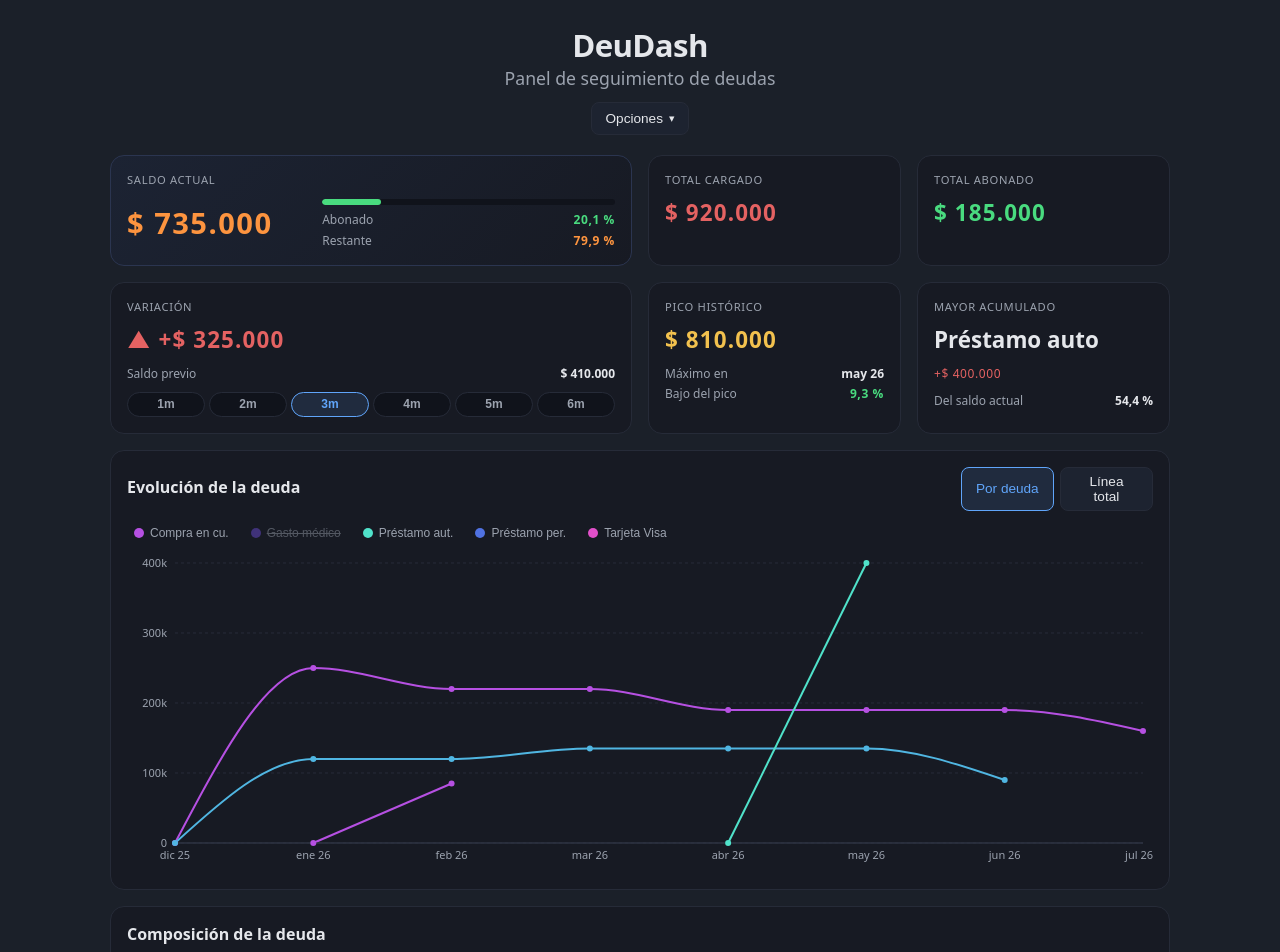
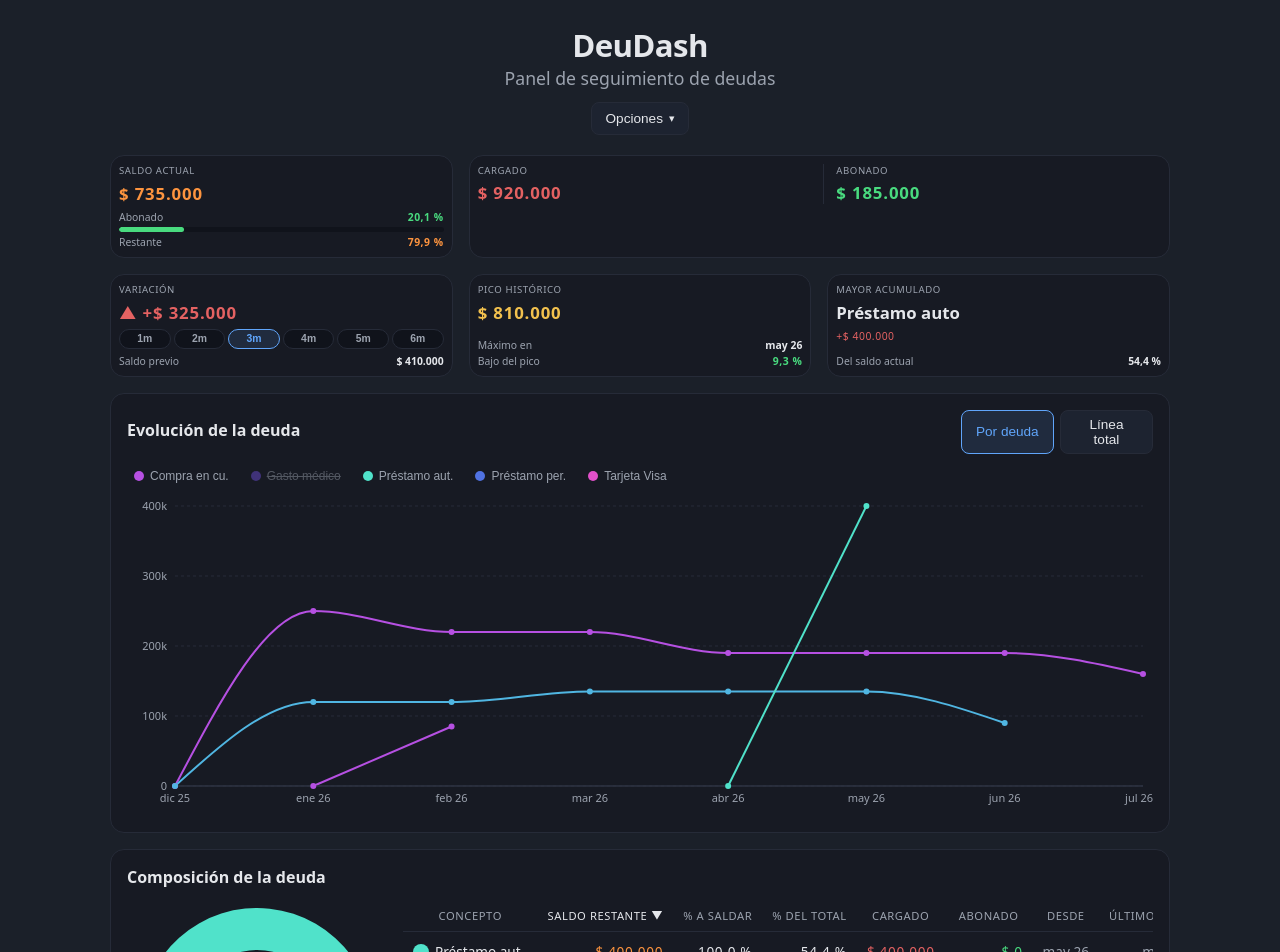
Before and after one commit to glramirezj26-cloud/deudash, a React (Vite) app: page / in a window 1280 px wide. Shown: the top 952 px of the page. Built offline with nearby package versions, Linux system fonts and the light colour scheme.

Commit message:
beta 1.7.0

```diff
--- a/src/components/Composicion.tsx
+++ b/src/components/Composicion.tsx
@@ -7,6 +7,53 @@ interface Props {
   entradas: Entrada[];
   onRecolor: (nombre: string, color: string) => void;
   onEliminarConcepto: (nombre: string) => void;
+}
+
+type Clave =
+  | 'nombre'
+  | 'saldo'
+  | 'porcentajeRestante'
+  | 'porciento'
+  | 'totalCredito'
+  | 'totalDebito'
+  | 'desde'
+  | 'ultimoMes'
+  | 'mesesActivo';
+
+interface Sort {
+  clave: Clave;
+  dir: 'asc' | 'desc';
+}
+
+function comparar(a: ResumenConcepto, b: ResumenConcepto, clave: Clave, dir: 'asc' | 'desc'): number {
+  const invertir = dir === 'asc' ? 1 : -1;
+  switch (clave) {
+    case 'nombre':
+      return a.nombre.localeCompare(b.nombre, 'es') * invertir;
+    case 'porcentajeRestante': {
+      const av = a.saldo <= 0 ? null : a.porcentajeRestante;
+      const bv = b.saldo <= 0 ? null : b.porcentajeRestante;
+      if (av === null || bv === null) {
+        if (av === null && bv === null) return 0;
+        return av === null ? 1 : -1;
+      }
+      return (av - bv) * invertir;
+    }
+    case 'saldo':
+      return (a.saldo - b.saldo) * invertir;
+    case 'porciento':
+      return (a.porciento - b.porciento) * invertir;
+    case 'totalCredito':
+      return (a.totalCredito - b.totalCredito) * invertir;
+    case 'totalDebito':
+      return (a.totalDebito - b.totalDebito) * invertir;
+    case 'desde':
+      return (a.desdeFecha - b.desdeFecha) * invertir;
+    case 'ultimoMes':
+      return (a.ultimoFecha - b.ultimoFecha) * invertir;
+    case 'mesesActivo':
+      return (a.mesesActivo - b.mesesActivo) * invertir;
+  }
 }
 
 function TooltipTorta({ active, payload }: { active?: boolean; payload?: Array<{ payload?: ResumenConcepto }> }) {
@@ -25,7 +72,9 @@ function TooltipTorta({ active, payload }: { active?: boolean; payload?: Array<{
 
 export default function Composicion({ entradas, onRecolor, onEliminarConcepto }: Props) {
   const [recoloreando, setRecoloreando] = useState<string | null>(null);
+  const [sort, setSort] = useState<Sort>({ clave: 'saldo', dir: 'desc' });
   const resumen = resumenPorConcepto(entradas);
+  const ordenadas = [...resumen].sort((a, b) => comparar(a, b, sort.clave, sort.dir));
   const paraTorta = resumen.filter((r) => r.saldo > 0);
   const saldoTotal = resumen.reduce((s, r) => s + r.saldo, 0);
   const cargadoTotal = resumen.reduce((s, r) => s + r.totalCredito, 0);
@@ -37,6 +86,14 @@ export default function Composicion({ entradas, onRecolor, onEliminarConcepto }:
   const colorDisponibleEn = (nombre: string, c: string) => {
     const usados = coloresUsadosEn(nombre);
     return paletaAgotadaEn(usados) || !usados.has(c);
+  };
+
+  const cambiarOrden = (clave: Clave) => {
+    setSort((prev) =>
+      prev.clave === clave
+        ? { clave, dir: prev.dir === 'asc' ? 'desc' : 'asc' }
+        : { clave, dir: clave === 'nombre' ? 'asc' : 'desc' }
+    );
   };
 
   if (entradas.length === 0) {
@@ -90,24 +147,65 @@ export default function Composicion({ entradas, onRecolor, onEliminarConcepto }:
           <table className="tabla-resumen">
             <thead>
               <tr>
-                <th>Concepto</th>
-                <th className="col-monto">Saldo restante</th>
-                <th className="col-monto" title="Porcentaje pendiente de saldar">
-                  % a saldar
+                <th aria-sort={sort.clave === 'nombre' ? (sort.dir === 'asc' ? 'ascending' : 'descending') : 'none'}>
+                  <button type="button" className="th-ordenable" onClick={() => cambiarOrden('nombre')}>
+                    Concepto
+                    {sort.clave === 'nombre' && <span aria-hidden>{sort.dir === 'asc' ? ' ▲' : ' ▼'}</span>}
+                  </button>
                 </th>
-                <th className="col-monto">% del total</th>
-                <th className="col-monto">Cargado</th>
-                <th className="col-monto">Abonado</th>
-                <th title="Desde cuándo la tenés">Desde</th>
-                <th>Último mov.</th>
-                <th title="Meses con al menos una entrada">
-                  Meses act.
+                <th className="col-monto" aria-sort={sort.clave === 'saldo' ? (sort.dir === 'asc' ? 'ascending' : 'descending') : 'none'}>
+                  <button type="button" className="th-ordenable" onClick={() => cambiarOrden('saldo')}>
+                    Saldo restante
+                    {sort.clave === 'saldo' && <span aria-hidden>{sort.dir === 'asc' ? ' ▲' : ' ▼'}</span>}
+                  </button>
+                </th>
+                <th className="col-monto" title="Porcentaje pendiente de saldar" aria-sort={sort.clave === 'porcentajeRestante' ? (sort.dir === 'asc' ? 'ascending' : 'descending') : 'none'}>
+                  <button type="button" className="th-ordenable" onClick={() => cambiarOrden('porcentajeRestante')}>
+                    % a saldar
+                    {sort.clave === 'porcentajeRestante' && <span aria-hidden>{sort.dir === 'asc' ? ' ▲' : ' ▼'}</span>}
+                  </button>
+                </th>
+                <th className="col-monto" aria-sort={sort.clave === 'porciento' ? (sort.dir === 'asc' ? 'ascending' : 'descending') : 'none'}>
+                  <button type="button" className="th-ordenable" onClick={() => cambiarOrden('porciento')}>
+                    % del total
+                    {sort.clave === 'porciento' && <span aria-hidden>{sort.dir === 'asc' ? ' ▲' : ' ▼'}</span>}
+                  </button>
+                </th>
+                <th className="col-monto" aria-sort={sort.clave === 'totalCredito' ? (sort.dir === 'asc' ? 'ascending' : 'descending') : 'none'}>
+                  <button type="button" className="th-ordenable" onClick={() => cambiarOrden('totalCredito')}>
+                    Cargado
+                    {sort.clave === 'totalCredito' && <span aria-hidden>{sort.dir === 'asc' ? ' ▲' : ' ▼'}</span>}
+                  </button>
+                </th>
+                <th className="col-monto" aria-sort={sort.clave === 'totalDebito' ? (sort.dir === 'asc' ? 'ascending' : 'descending') : 'none'}>
+                  <button type="button" className="th-ordenable" onClick={() => cambiarOrden('totalDebito')}>
+                    Abonado
+                    {sort.clave === 'totalDebito' && <span aria-hidden>{sort.dir === 'asc' ? ' ▲' : ' ▼'}</span>}
+                  </button>
+                </th>
+                <th title="Desde cuándo la tenés" aria-sort={sort.clave === 'desde' ? (sort.dir === 'asc' ? 'ascending' : 'descending') : 'none'}>
+                  <button type="button" className="th-ordenable" onClick={() => cambiarOrden('desde')}>
+                    Desde
+                    {sort.clave === 'desde' && <span aria-hidden>{sort.dir === 'asc' ? ' ▲' : ' ▼'}</span>}
+                  </button>
+                </th>
+                <th aria-sort={sort.clave === 'ultimoMes' ? (sort.dir === 'asc' ? 'ascending' : 'descending') : 'none'}>
+                  <button type="button" className="th-ordenable" onClick={() => cambiarOrden('ultimoMes')}>
+                    Último mov.
+                    {sort.clave === 'ultimoMes' && <span aria-hidden>{sort.dir === 'asc' ? ' ▲' : ' ▼'}</span>}
+                  </button>
+                </th>
+                <th title="Meses con al menos una entrada" aria-sort={sort.clave === 'mesesActivo' ? (sort.dir === 'asc' ? 'ascending' : 'descending') : 'none'}>
+                  <button type="button" className="th-ordenable" onClick={() => cambiarOrden('mesesActivo')}>
+                    Meses act.
+                    {sort.clave === 'mesesActivo' && <span aria-hidden>{sort.dir === 'asc' ? ' ▲' : ' ▼'}</span>}
+                  </button>
                 </th>
                 <th className="col-acciones" title="Elimina la deuda y todos sus movimientos">Eliminar</th>
               </tr>
             </thead>
             <tbody>
-              {resumen.map((r) => (
+              {ordenadas.map((r) => (
                 <tr key={r.nombre}>
                   <td className="dot-celda">
                     <span className="dot-fila">
--- a/src/components/StatsCards.tsx
+++ b/src/components/StatsCards.tsx
@@ -14,14 +14,15 @@ export default function StatsCards({ entradas }: Props) {
 
   return (
     <div className="kpis">
-      <div className="kpi destacada">
+      <div className="kpi">
         <span className="label">Saldo actual</span>
-        <span className="cuerpo">
-          <span className="lado-saldo">
         <span className="valor truncar monto-pendiente" title={fmt(s.saldoActual)}>{fmt(s.saldoActual)}</span>
+        {s.porcentajePagado !== null && s.pctRestante !== null && (
+          <span className="detalle">
+            <span className="fila">
+              <span className="k">Abonado</span>
+              <span className="v monto-debito">{fmtPct(s.porcentajePagado)}</span>
             </span>
-          {s.porcentajePagado !== null && s.pctRestante !== null && (
-            <span className="lado-progreso">
             <span
               className="barra-progreso"
               role="progressbar"
@@ -34,38 +35,29 @@ export default function StatsCards({ entradas }: Props) {
               <span style={{ width: `${Math.max(0, Math.min(100, s.porcentajePagado))}%` }}></span>
             </span>
             <span className="fila">
-                <span className="k">Abonado</span>
-                <span className="v monto-debito">{fmtPct(s.porcentajePagado)}</span>
-              </span>
-              <span className="fila">
               <span className="k">Restante</span>
               <span className="v monto-pendiente">{fmtPct(s.pctRestante)}</span>
             </span>
           </span>
         )}
-        </span>
+      </div>
+      <div className="kpi totales">
+        <div className="totales-grid">
+          <div className="totales-col">
+            <span className="label">Cargado</span>
+            <span className="valor truncar monto-credito" title={fmt(s.totalCredito)}>{fmt(s.totalCredito)}</span>
+          </div>
+          <div className="totales-col">
+            <span className="label">Abonado</span>
+            <span className="valor truncar monto-debito" title={fmt(s.totalDebito)}>{fmt(s.totalDebito)}</span>
+          </div>
+        </div>
       </div>
       <div className="kpi">
-        <span className="label">Total cargado</span>
-        <span className="valor truncar monto-credito" title={fmt(s.totalCredito)}>{fmt(s.totalCredito)}</span>
-      </div>
-      <div className="kpi">
-        <span className="label">Total abonado</span>
-        <span className="valor truncar monto-debito" title={fmt(s.totalDebito)}>{fmt(s.totalDebito)}</span>
-      </div>
-      <div className="kpi variacion">
         <span className="label">Variación</span>
         <span className={`valor truncar ${s.variacion === null ? '' : s.variacion > 0 ? 'monto-credito' : s.variacion < 0 ? 'monto-debito' : ''}`} title={s.variacion === null ? undefined : fmtFirmado(s.variacion)}>
           {s.variacion === null ? '—' : `${s.variacion > 0 ? '▲' : s.variacion < 0 ? '▼' : '▪'} ${fmtFirmado(s.variacion)}`}
         </span>
-        {s.variacion !== null && s.saldoPrevio !== null && (
-          <span className="detalle">
-            <span className="fila">
-              <span className="k">Saldo previo</span>
-              <span className="v">{fmt(s.saldoPrevio)}</span>
-            </span>
-          </span>
-        )}
         <span className="selectores">
           {PERIODOS.map((m) => (
             <button
@@ -82,6 +74,14 @@ export default function StatsCards({ entradas }: Props) {
         {s.variacionMeses !== null && s.variacionMeses < periodo && (
           <span className="nota">
             Solo {s.variacionMeses} {s.variacionMeses === 1 ? 'mes' : 'meses'} de historial
+          </span>
+        )}
+        {s.variacion !== null && s.saldoPrevio !== null && (
+          <span className="detalle">
+            <span className="fila">
+              <span className="k">Saldo previo</span>
+              <span className="v">{fmt(s.saldoPrevio)}</span>
+            </span>
           </span>
         )}
       </div>
--- a/src/index.css
+++ b/src/index.css
@@ -18,7 +18,6 @@
   --card-2: #1c2333;
   --border: #262b38;
   --border-soft: #20242f;
-  --border-focus: #2b3550;
   --text: #e5e7eb;
   --muted: #9ca3af;
   --accent: #60a5fa;
@@ -36,9 +35,7 @@
   --fs-sm: 0.75rem;
   --fs-body: 0.85rem;
   --fs-md: 1rem;
-  --fs-lg: 1.25rem;
   --fs-xl: 1.5rem;
-  --fs-hero: 1.4rem;
   /* tipografía numérica */
   --spacing-monto: 0.05em;
 }
@@ -249,74 +246,73 @@ button.peligro.armado:hover {
 
 @media (min-width: 768px) {
   .kpis {
-    grid-template-columns: repeat(4, 1fr);
+    grid-template-columns: repeat(3, 1fr);
   }
 
-  .kpi.destacada,
-  .kpi.variacion {
+  .kpi.totales {
     grid-column: span 2;
   }
+}
+
+.kpi.totales .totales-grid {
+  display: grid;
+  grid-template-columns: 1fr 1fr;
+  gap: 8px;
+}
+
+.kpi.totales .totales-col {
+  display: flex;
+  flex-direction: column;
+  gap: 4px;
+  min-width: 0;
+}
+
+.kpi.totales .totales-col + .totales-col {
+  border-left: 1px solid var(--border);
+  padding-left: 12px;
 }
 
 .kpi {
   background: var(--card);
   border: 1px solid var(--border);
   border-radius: 14px;
-  padding: var(--card-pad);
+  padding: 8px;
   display: flex;
   flex-direction: column;
-  gap: 10px;
+  gap: 5px;
   min-width: 0;
+  min-height: 6rem;
   container-type: inline-size;
 }
 
 .kpi .label {
   color: var(--muted);
-  font-size: var(--fs-xs);
+  font-size: 0.6rem;
   text-transform: uppercase;
   letter-spacing: 0.06em;
 }
 
 .kpi .valor {
-  font-size: var(--fs-hero);
+  font-size: 1.05rem;
   font-weight: 700;
   text-fit: shrink 60%;
 }
 
-.kpi.destacada .lado-saldo .valor {
-  font-size: calc(var(--fs-hero) * 1.3);
+.kpi .detalle,
+.kpi > .selectores,
+.kpi > .nota {
+  margin-top: auto;
 }
 
 .kpi .sub {
-  font-size: var(--fs-sm);
+  font-size: 0.65rem;
   text-fit: shrink 85%;
 }
 
 .kpi .detalle {
   display: flex;
   flex-direction: column;
-  gap: 3px;
-}
-
-.kpi .cuerpo {
-  display: flex;
-  flex-direction: column;
-  gap: 12px;
-}
-
-.kpi .lado-saldo {
-  display: flex;
-  flex-direction: column;
   gap: 2px;
-  min-width: 0;
-}
-
-.kpi .lado-progreso {
-  display: flex;
-  flex-direction: column;
-  gap: 4px;
-  min-width: 0;
-  flex: 1;
 }
 
 .kpi .fila {
@@ -324,7 +320,7 @@ button.peligro.armado:hover {
   justify-content: space-between;
   align-items: baseline;
   gap: 10px;
-  font-size: var(--fs-sm);
+  font-size: 0.65rem;
   min-width: 0;
 }
 
@@ -339,12 +335,16 @@ button.peligro.armado:hover {
   white-space: nowrap;
 }
 
+.kpi .nota {
+  font-size: 0.65rem;
+}
+
 .barra-progreso {
-  height: 6px;
+  height: 5px;
   border-radius: 999px;
   background: var(--surface-pop);
   overflow: hidden;
-  margin: 2px 0;
+  margin: 1px 0;
 }
 
 .barra-progreso > span {
@@ -354,31 +354,19 @@ button.peligro.armado:hover {
   background: var(--debit);
 }
 
-@container (min-width: 480px) {
-  .kpi.destacada .cuerpo {
-    flex-direction: row;
-    align-items: center;
-    justify-content: space-between;
-  }
-
-  .kpi.destacada .lado-progreso {
-    max-width: 60%;
-  }
-}
-
 .selectores {
   display: flex;
-  gap: 4px;
+  gap: 3px;
   flex-wrap: wrap;
 }
 
 .selectores .pill {
   flex: 1;
-  min-width: 30px;
-  padding: 3px 0;
-  font-size: var(--fs-sm);
+  min-width: 26px;
+  padding: 2px 0;
+  font-size: 0.65rem;
   font-weight: 600;
-  line-height: 1.4;
+  line-height: 1.3;
   border-radius: 999px;
   border: 1px solid var(--border);
   background: var(--surface-pop);
@@ -397,18 +385,9 @@ button.peligro.armado:hover {
   color: var(--accent);
 }
 
-.kpi.destacada {
-  background: linear-gradient(135deg, var(--card-2), var(--card));
-  border-color: var(--border-focus);
-}
-
 @supports not (text-fit: shrink) {
   .kpi .valor {
-    font-size: clamp(0.8rem, 14cqi, var(--fs-hero));
-  }
-
-  .kpi.destacada .lado-saldo .valor {
-    font-size: clamp(1rem, 18cqi, calc(var(--fs-hero) * 1.3));
+    font-size: clamp(0.65rem, 11cqi, 1.05rem);
   }
 }
 
--- a/src/lib/calc.ts
+++ b/src/lib/calc.ts
@@ -296,6 +296,8 @@ export interface ResumenConcepto {
   porcentajeRestante: number | null;
   desde: string;
   ultimoMes: string;
+  desdeFecha: number;
+  ultimoFecha: number;
   mesesActivo: number;
 }
 
@@ -353,6 +355,8 @@ export function resumenPorConcepto(entradas: Entrada[]): ResumenConcepto[] {
     porcentajeRestante: d.credito > 0 ? (d.saldo / d.credito) * 100 : null,
     desde: etiquetaMes(d.desde),
     ultimoMes: etiquetaMes(d.hasta),
+    desdeFecha: d.desde,
+    ultimoFecha: d.hasta,
     mesesActivo: d.meses.size,
   }));
 
```
Lines whose indentation alone changed are shown as unchanged.
